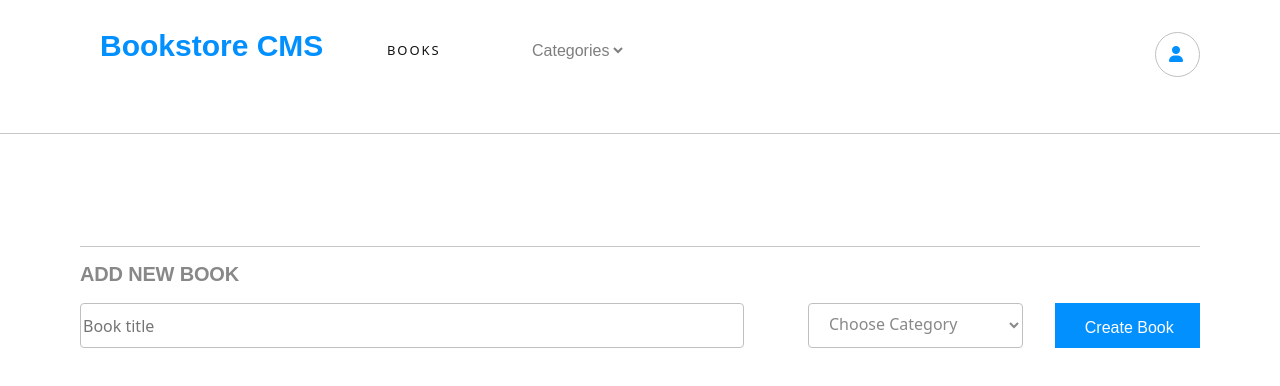
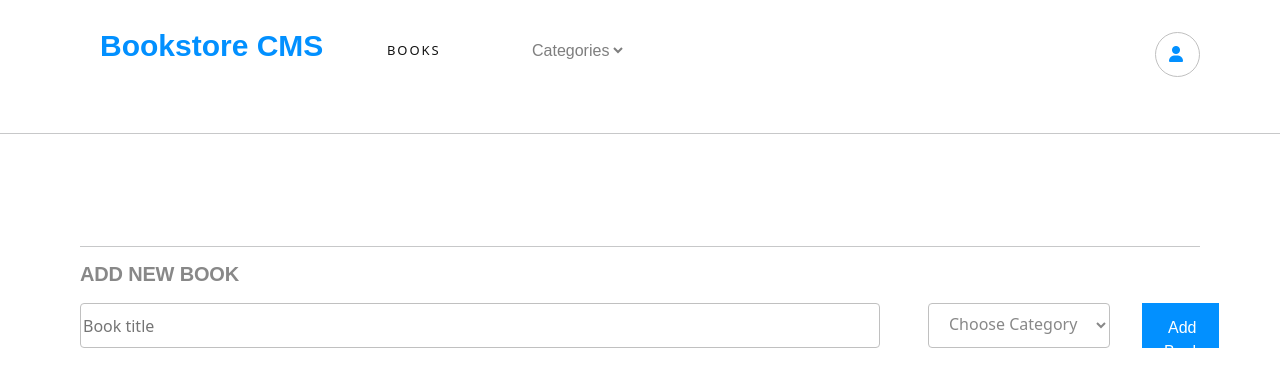
Before and after one commit to SamroodAli/magic-books, a React (Create React App) app: page / in a window 1280 px wide. Shown: the top 386 px of the page. Built offline with nearby package versions, Linux system fonts and the light colour scheme.

Commit message:
Style: Style form to match design

```diff
--- a/src/components/BookForm.jsx
+++ b/src/components/BookForm.jsx
@@ -64,7 +64,7 @@ const BookForm = ({ initialValues, handleChange }) => {
             ))}
           </Field>
 
-          <button type="submit" className="Rectangle-2">Create Book</button>
+          <button type="submit" className="Rectangle-2">Add Book</button>
         </form>
       </div>
     </>
--- a/src/style.css
+++ b/src/style.css
@@ -96,15 +96,15 @@
 .form {
   display: flex;
   align-items: center;
-  justify-content: stretch;
+  justify-content: space-between;
   color: grey;
   margin-top: 1rem;
 }
 
 .title.Lesson-Panel {
-  width: 41.5rem;
+  width: 50rem;
   height: 2.813rem;
-  margin-right: 2rem;
+  margin-right: 1rem;
   border-radius: 4px;
   border: solid 1px silver;
   background-color: #fff;
```
